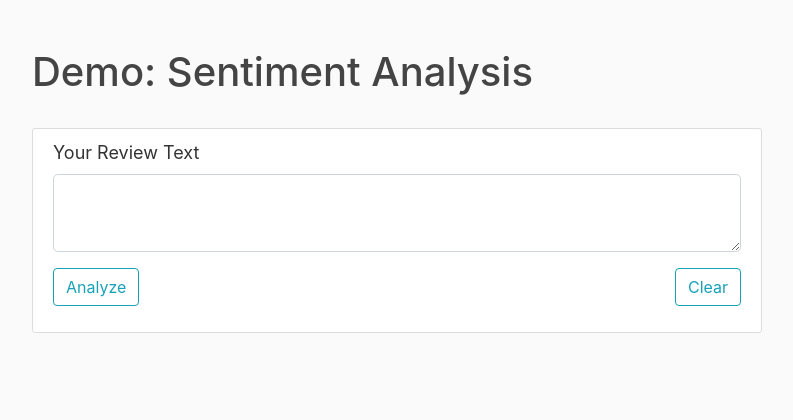
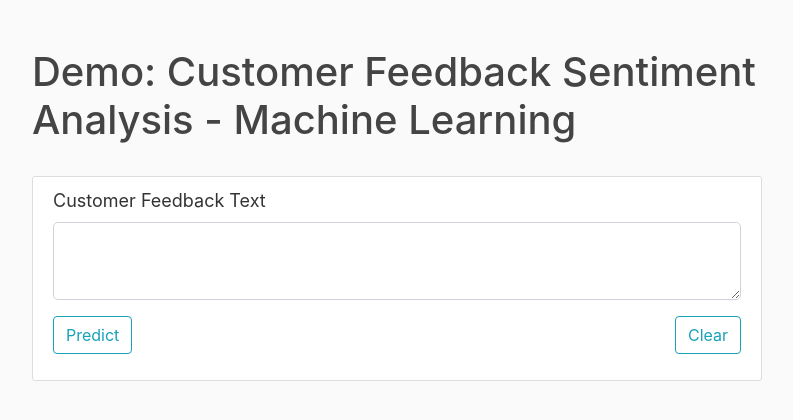
Before and after one commit to PramodaMajhi/sentiment-analysis, a Flask app: page / in a window 1280 px wide. Shown: the part 32-452 px from the top of the page, without its empty margins (53-846 px from the left). Run offline with Flask 2, Linux system fonts and the light colour scheme; parts of the project's set-up code (start-up, migrations or seed data) failed here and were passed over; some libraries are stand-ins or nearby versions.

Commit message:
Feedback

```diff
--- a/flask-main.py
+++ b/flask-main.py
@@ -60,10 +60,10 @@ def comment():
         print(joblibPrectict)
         for index, feedback in enumerate(joblibPrectict):
             if feedback == 1:
-                flash('Your sentiment is positive!', 'success')
+                flash('Your feedback is positive!', 'success')
                 # return redirect(url_for('comment'))
             else:
-                flash('Your sentiment is negative', 'warning')
+                flash('Your feedback is negative', 'warning')
     return render_template('home.html', title='Comment', form=form)
 
 
--- a/forms.py
+++ b/forms.py
@@ -22,7 +22,7 @@ class LoginForm(FlaskForm):
     submit = SubmitField('Login')
 
 class ReviewTextForm(FlaskForm):
-    reviewText = TextAreaField('Your Review Text',
+    reviewText = TextAreaField('Customer Feedback Text',
                         validators=[DataRequired(), Length(min=4, max=5000)])
 
-    submit = SubmitField('Analyze')
+    submit = SubmitField('Predict')
--- a/templates/home.html
+++ b/templates/home.html
@@ -1,6 +1,6 @@
 {% extends "layout.html" %}
 {% block content %}
-    <h1>Demo: Sentiment Analysis</h1>
+    <h1>Demo: Customer Feedback Sentiment Analysis - Machine Learning</h1>
     <br>
 
 <div class="content-section">
@@ -22,7 +22,7 @@
         </div>
         <div class="form-group" style="display: flex; justify-content: space-between;">
 
-            <input type = "submit" value = "Analyze" class="btn btn-outline-info" onclick="loading();"/>
+            <input type = "submit" value = "Predict" class="btn btn-outline-info" onclick="loading();"/>
             <a class="btn btn-outline-info" href="{{ url_for('comment') }}">Clear</a>
 
         </div>
--- a/templates/layout.html
+++ b/templates/layout.html
@@ -11,7 +11,6 @@
             document.getElementById("loader").style.display = "none";
             document.getElementById("col-md-8").style.display = "block";
         };
-
 // ]]></script>
 
         <meta charset="utf-8">
```
